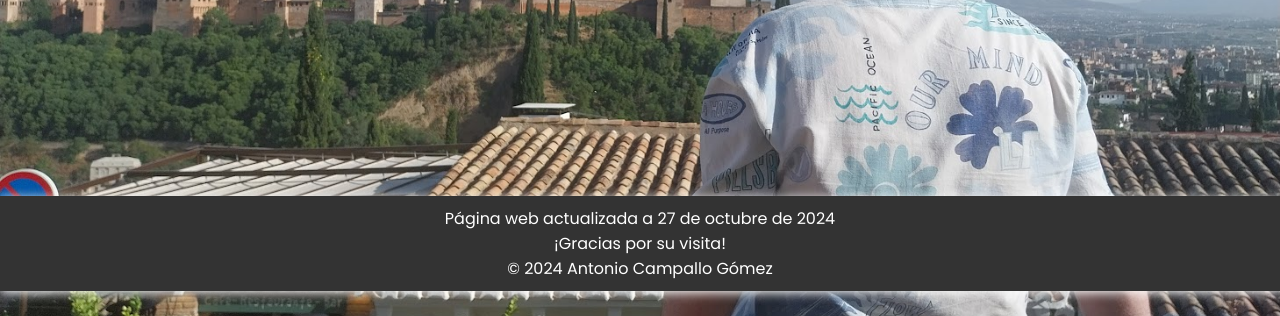
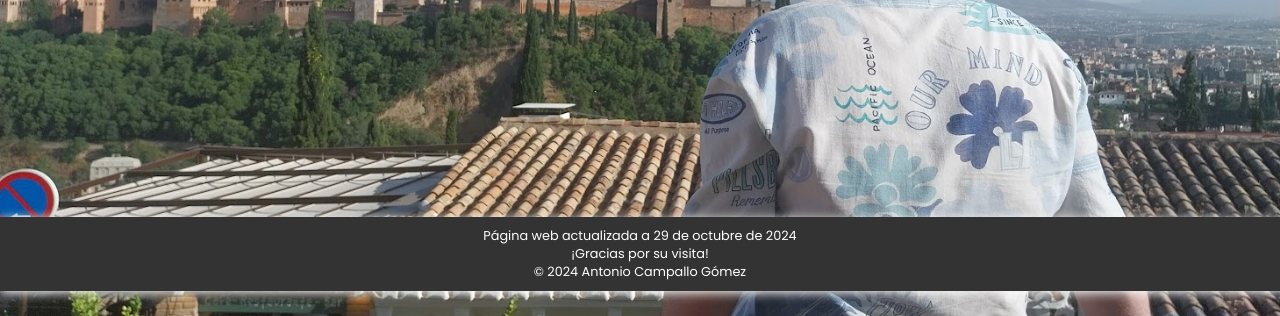
Before and after one commit to antoniocg73/PaginaWebAntonioCG, a plain HTML site: page index.html in a window 1280 px wide. Shown: the part 509-825 px from the top of the page. Drawn offline with nearby package versions, Linux system fonts and the light colour scheme.

Commit message:
redimensión de los textos del footer

```diff
--- a/diseño.css
+++ b/diseño.css
@@ -389,7 +389,9 @@ footer {
 
 }
 
-
+footer p {
+    font-size: 0.8rem;
+}
 
 
 
--- a/index.html
+++ b/index.html
@@ -636,7 +636,7 @@
 
 
     <footer>
-        <p>Página web actualizada a 27 de octubre de 2024</p>
+        <p>Página web actualizada a 29 de octubre de 2024</p>
         <p>¡Gracias por su visita!</p>
         <p>© 2024 Antonio Campallo Gómez</p>
     </footer>
```
